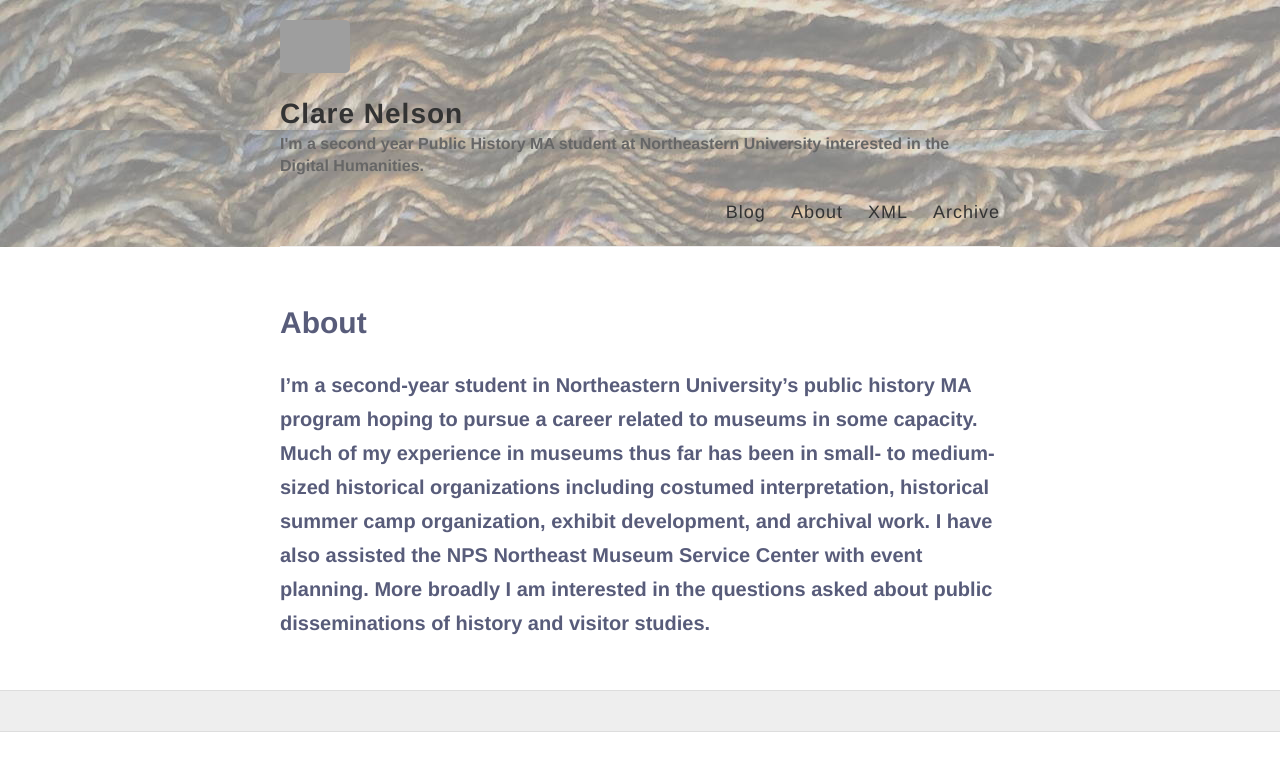
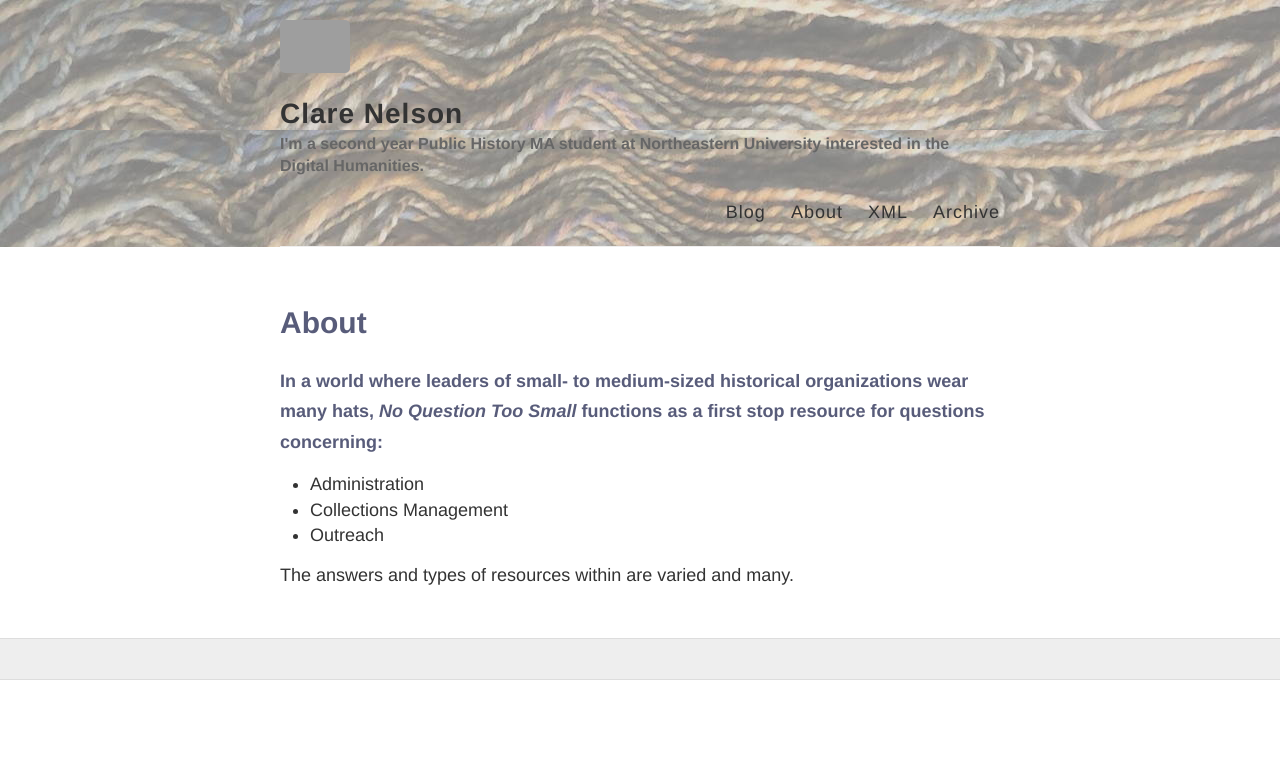
Before and after one commit to nelson-cla/nelson-cla.github.io, a Jekyll site: the page built from about.md, in a window 1280 px wide. Shown: the top 771 px of the page. Built offline with Jekyll 4.4.1, drawn with Linux system fonts in a browser that asks for light colours; grey boxes are pictures that could not be loaded.

Commit message:
About Update - project description

```diff
--- a/about.md
+++ b/about.md
@@ -6,4 +6,9 @@ permalink: /about/
 
 
 
-### I'm a second-year student in Northeastern University’s public history MA program hoping to pursue a career related to museums in some capacity. Much of my experience in museums thus far has been in small- to medium-sized historical organizations including costumed interpretation, historical summer camp organization, exhibit development, and archival work. I have also assisted the NPS Northeast Museum Service Center with event planning. More broadly I am interested in the questions asked about public disseminations of history and visitor studies.
+##### In a world where leaders of small- to medium-sized historical organizations wear many hats, *No Question Too Small* functions as a **first stop resource** for questions concerning:
+* Administration
+* Collections Management
+* Outreach
+
+The answers and types of resources within are varied and many.
```
